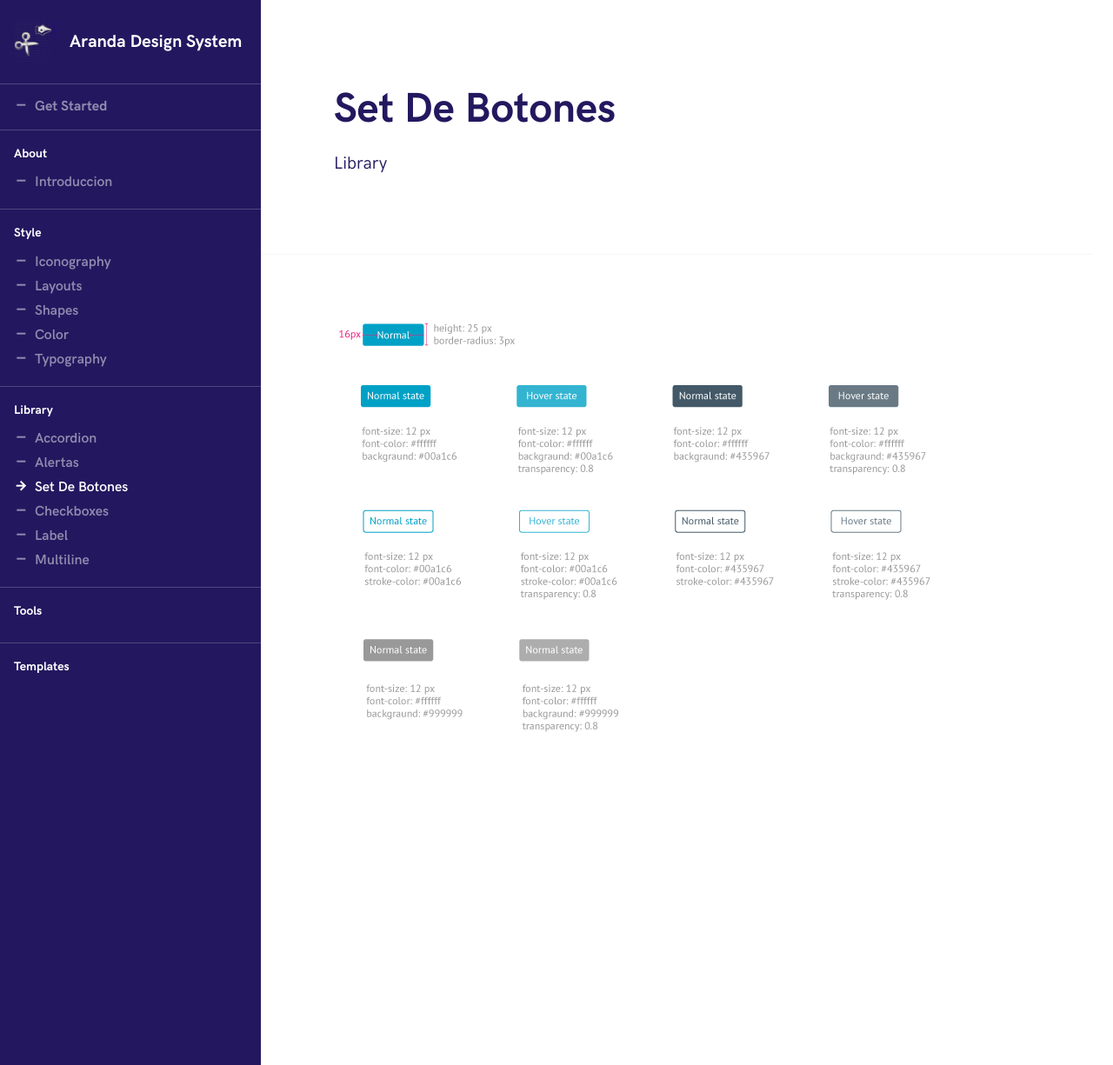
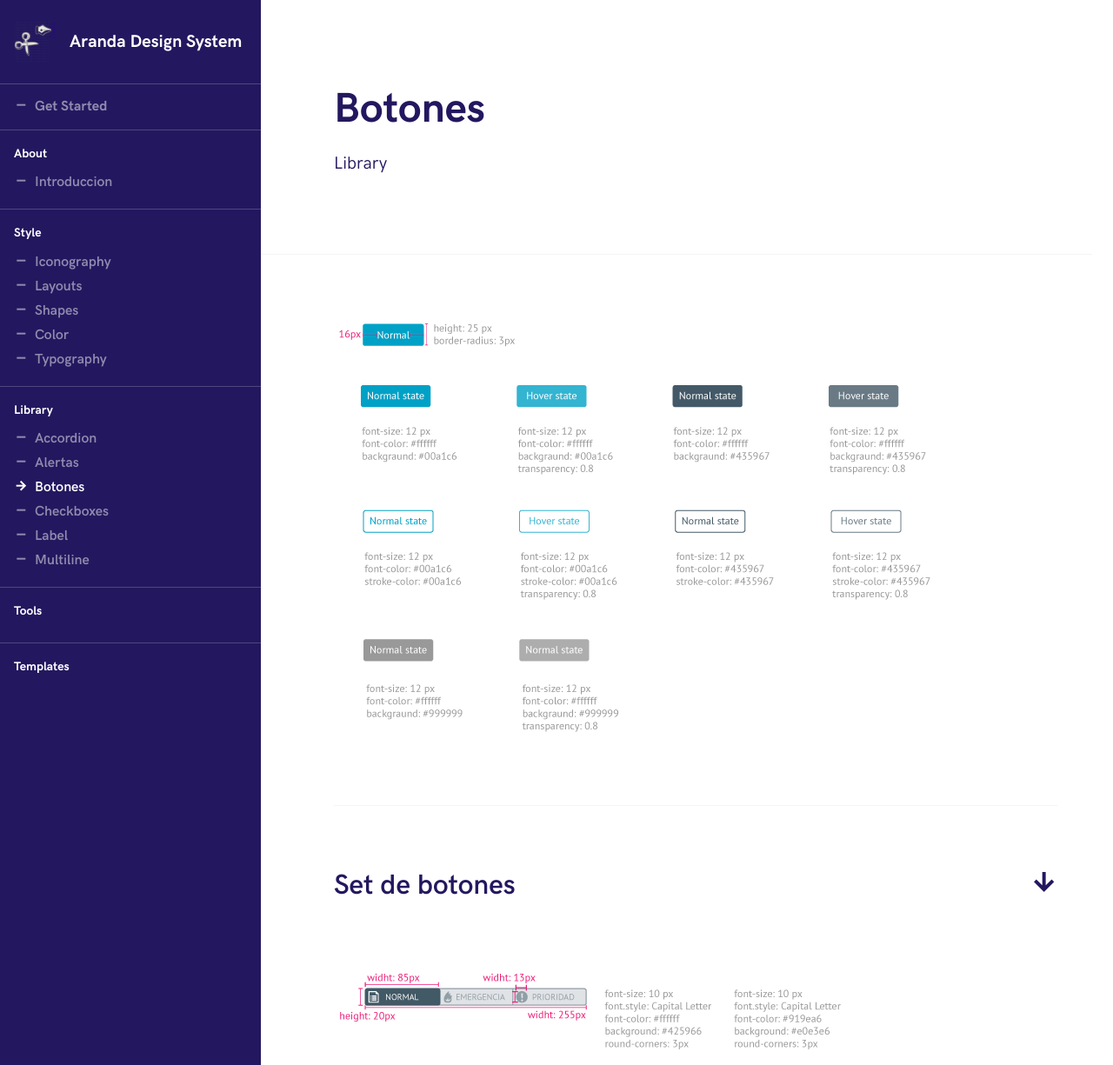
Before and after one commit to Nats85/guide-aranda, a Jekyll site: the page built from _docs/library/botones.md, in a window 1280 px wide and 1225 px high. Shown: the whole window at 87% size. Built offline with Jekyll 4.4.1, drawn with Linux system fonts in a browser that asks for light colours.

Commit message:
Update botones.md

```diff
--- a/_docs/library/botones.md
+++ b/_docs/library/botones.md
@@ -1,7 +1,11 @@
 ---
-title: Set de botones
+title: Botones
 info: Library
 ---
 
 
 ![]({{ site.baseurl }}/styleguide/images/botones.png)
+
+# Set de botones
+
+![]({{ site.baseurl }}/styleguide/images/set_botones.png)
```
